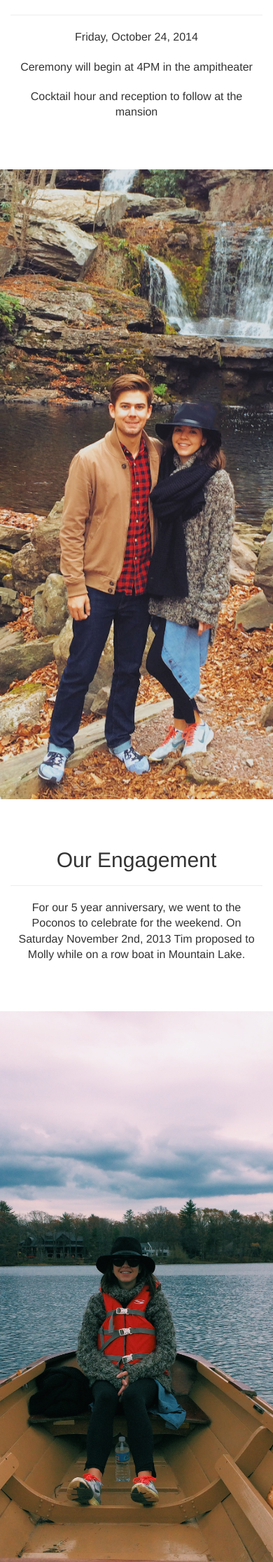
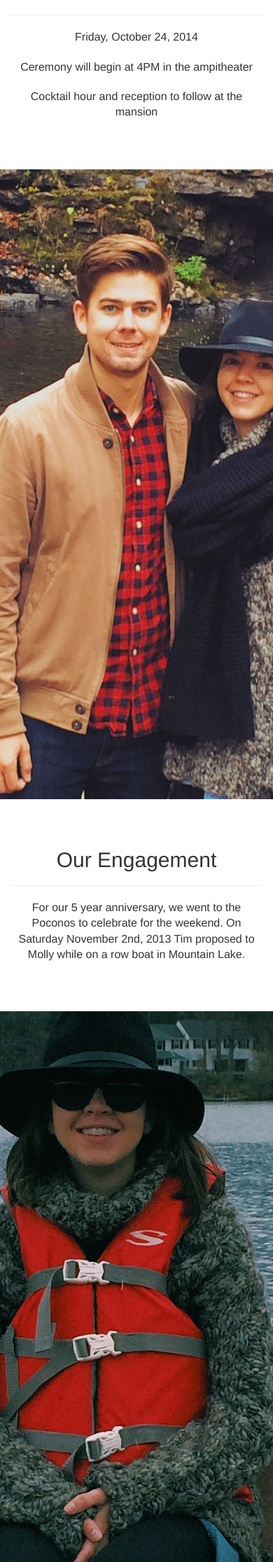
Before and after one commit to timsavolainen/timandmolly, a PHP site: page / in a window 390 px wide. Shown: the part 1187-3419 px from the top of the page at 70% size. Run offline with PHP 8.4, Linux system fonts and the light colour scheme.

Commit message:
removed images

```diff
--- a/css/stylish-portfolio.css
+++ b/css/stylish-portfolio.css
@@ -279,8 +279,24 @@ i.scroll:hover {
 	background: url(../img/bg.jpg) no-repeat center center scroll;
   }
 
-  .callout {
-	background: url(../img/callout.jpg) no-repeat center center scroll;
+  .waterfall {
+	background: url(../img/waterfall-new.jpg) no-repeat center center scroll;
+  }
+
+   .mollyboat {
+  background: url(../img/boat-1.jpg) no-repeat center center scroll;
+  }
+
+   .timboat {
+  background: url(../img/boat-2.jpg) no-repeat center center scroll;
+  }
+
+   .beach {
+  background: url(../img/callout.jpg) no-repeat center center scroll;
+  }
+
+  .lola {
+  background: url(../img/lola.jpg) no-repeat center center scroll;
   }
 
   .map {
--- a/home.html
+++ b/home.html
@@ -178,13 +178,6 @@
     </div>
     <!-- /Hotels -->
 
-     <!-- Beach -->
-    <div class="beach">
-        <div class="vert-text">
-        </div>
-    </div>
-    <!-- /Beach -->
-
      <!-- Lola -->
     <div class="lola">
         <div class="vert-text">
```
Also changed, not shown: img/boat.jpg (deleted).
